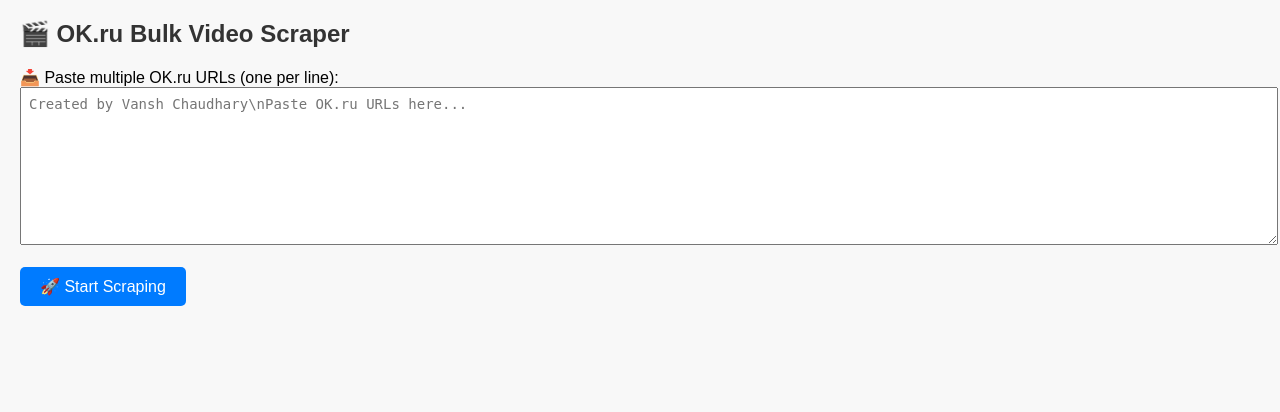
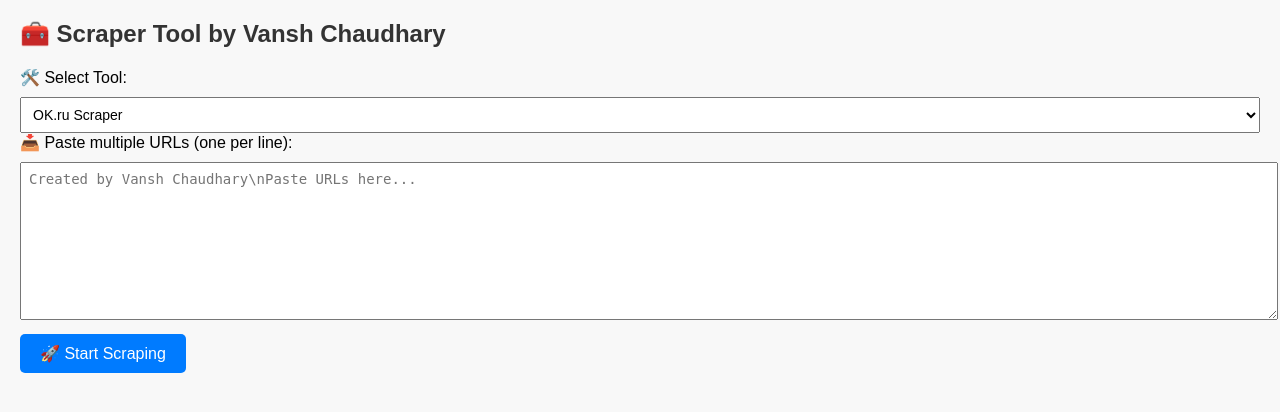
Before and after one commit to vchaudhary-eng/ok-scraper, a FastAPI app: page / in a window 1280 px wide. Shown: the top 412 px of the page. Run offline with FastAPI, Linux system fonts and the light colour scheme.

Commit message:
Update index.html

```diff
--- a/templates/index.html
+++ b/templates/index.html
@@ -2,12 +2,13 @@
 <html lang="en">
 <head>
   <meta charset="UTF-8">
-  <title>🎥 OK.ru Video Scraper</title>
+  <title>🎥 Scraper Tool</title>
   <style>
     body { font-family: Arial, sans-serif; margin: 20px; background: #f8f8f8; }
     h2 { color: #333; }
-    textarea { width: 100%; height: 140px; font-size: 14px; padding: 8px; }
-    button { padding: 10px 20px; font-size: 16px; background: #007BFF; color: white; border: none; border-radius: 5px; cursor: pointer; }
+    textarea, select { width: 100%; font-size: 14px; padding: 8px; margin-top: 10px; }
+    textarea { height: 140px; }
+    button { padding: 10px 20px; font-size: 16px; background: #007BFF; color: white; border: none; border-radius: 5px; cursor: pointer; margin-top: 10px; }
     button:hover { background: #0056b3; }
     table { width: 100%; border-collapse: collapse; margin-top: 20px; }
     th, td { padding: 8px; border: 1px solid #ccc; font-size: 14px; }
@@ -15,17 +16,23 @@
     .loading { color: orange; }
     .success { color: green; }
     .error { color: red; }
-    #copyBtn { margin-top: 10px; background-color: #28a745; }
+    #copyBtn { background-color: #28a745; }
     #copyBtn:hover { background-color: #218838; }
   </style>
 </head>
 <body>
-  <h2>🎬 OK.ru Bulk Video Scraper</h2>
+  <h2>🧰 Scraper Tool by Vansh Chaudhary</h2>
 
   <form id="scrapeForm">
-    <label>📥 Paste multiple OK.ru URLs (one per line):</label><br>
-    <textarea id="urlInput" placeholder="Created by Vansh Chaudhary\nPaste OK.ru URLs here..."></textarea>
-<br><br>
+    <label>🛠️ Select Tool:</label>
+    <select id="toolSelector">
+      <option value="okru">OK.ru Scraper</option>
+      <option value="iframe">Iframe Extractor</option>
+    </select>
+
+    <label>📥 Paste multiple URLs (one per line):</label>
+    <textarea id="urlInput" placeholder="Created by Vansh Chaudhary\nPaste URLs here..."></textarea>
+
     <button type="submit">🚀 Start Scraping</button>
   </form>
 
@@ -33,36 +40,46 @@
 
   <table id="resultsTable" style="display:none;">
     <thead>
-      <tr>
-        <th>#</th>
-        <th>URL</th>
-        <th>Title</th>
-        <th>Duration</th>
-        <th>Upload Date</th>
-        <th>Views</th>
-        <th>Channel Name</th>
-        <th>Subscribers</th>
-        <th>Profile URL</th>
-      </tr>
+      <tr id="tableHeader"></tr>
     </thead>
     <tbody></tbody>
   </table>
 
   <script>
     const form = document.getElementById('scrapeForm');
+    const toolSelector = document.getElementById('toolSelector');
     const textarea = document.getElementById('urlInput');
     const table = document.getElementById('resultsTable');
+    const thead = document.getElementById('tableHeader');
     const tbody = table.querySelector('tbody');
     const copyBtn = document.getElementById('copyBtn');
 
     form.addEventListener('submit', async function (e) {
       e.preventDefault();
+      const tool = toolSelector.value;
       const urls = textarea.value.trim().split('\n').filter(Boolean);
       tbody.innerHTML = '';
+      thead.innerHTML = '';
       if (urls.length === 0) return;
 
       table.style.display = 'table';
       copyBtn.style.display = 'inline-block';
+
+      if (tool === 'iframe') {
+        thead.innerHTML = `<th>#</th><th>URL</th><th>Media URLs</th>`;
+      } else {
+        thead.innerHTML = `
+          <th>#</th>
+          <th>URL</th>
+          <th>Title</th>
+          <th>Duration</th>
+          <th>Upload Date</th>
+          <th>Views</th>
+          <th>Channel Name</th>
+          <th>Subscribers</th>
+          <th>Profile URL</th>
+        `;
+      }
 
       for (let i = 0; i < urls.length; i++) {
         const url = urls[i];
@@ -70,20 +87,29 @@
         row.innerHTML = `<td>${i + 1}</td><td>${url}</td><td colspan="7" class="loading">⏳ Scraping...</td>`;
 
         try {
-          const res = await fetch(`/api/scrape?url=${encodeURIComponent(url)}`);
+          const res = await fetch(`/api/scrape?url=${encodeURIComponent(url)}&tool=${tool}`);
           const data = await res.json();
 
-          row.innerHTML = `
-            <td>${i + 1}</td>
-            <td><a href="${url}" target="_blank">${url}</a></td>
-            <td>${data.title || '-'}</td>
-            <td>${data.duration || '-'}</td>
-            <td>${data.upload_date || '-'}</td>
-            <td>${data.views || '-'}</td>
-            <td>${data.channel_name || '-'}</td>
-            <td>${data.subscriber_count || '-'}</td>
-            <td>${data.profile_url ? `<a href="${data.profile_url}" target="_blank">${data.profile_url}</a>` : 'N/A'}</td>
-          `;
+          if (tool === 'iframe') {
+            const mediaList = (data.media_sources || []).map(src => `<div><a href="${src}" target="_blank">${src}</a></div>`).join('') || 'N/A';
+            row.innerHTML = `
+              <td>${i + 1}</td>
+              <td><a href="${url}" target="_blank">${url}</a></td>
+              <td>${mediaList}</td>
+            `;
+          } else {
+            row.innerHTML = `
+              <td>${i + 1}</td>
+              <td><a href="${url}" target="_blank">${url}</a></td>
+              <td>${data.title || '-'}</td>
+              <td>${data.duration || '-'}</td>
+              <td>${data.upload_date || '-'}</td>
+              <td>${data.views || '-'}</td>
+              <td>${data.channel_name || '-'}</td>
+              <td>${data.subscriber_count || '-'}</td>
+              <td>${data.profile_url ? `<a href="${data.profile_url}" target="_blank">${data.profile_url}</a>` : 'N/A'}</td>
+            `;
+          }
         } catch (err) {
           row.innerHTML = `
             <td>${i + 1}</td>
```
